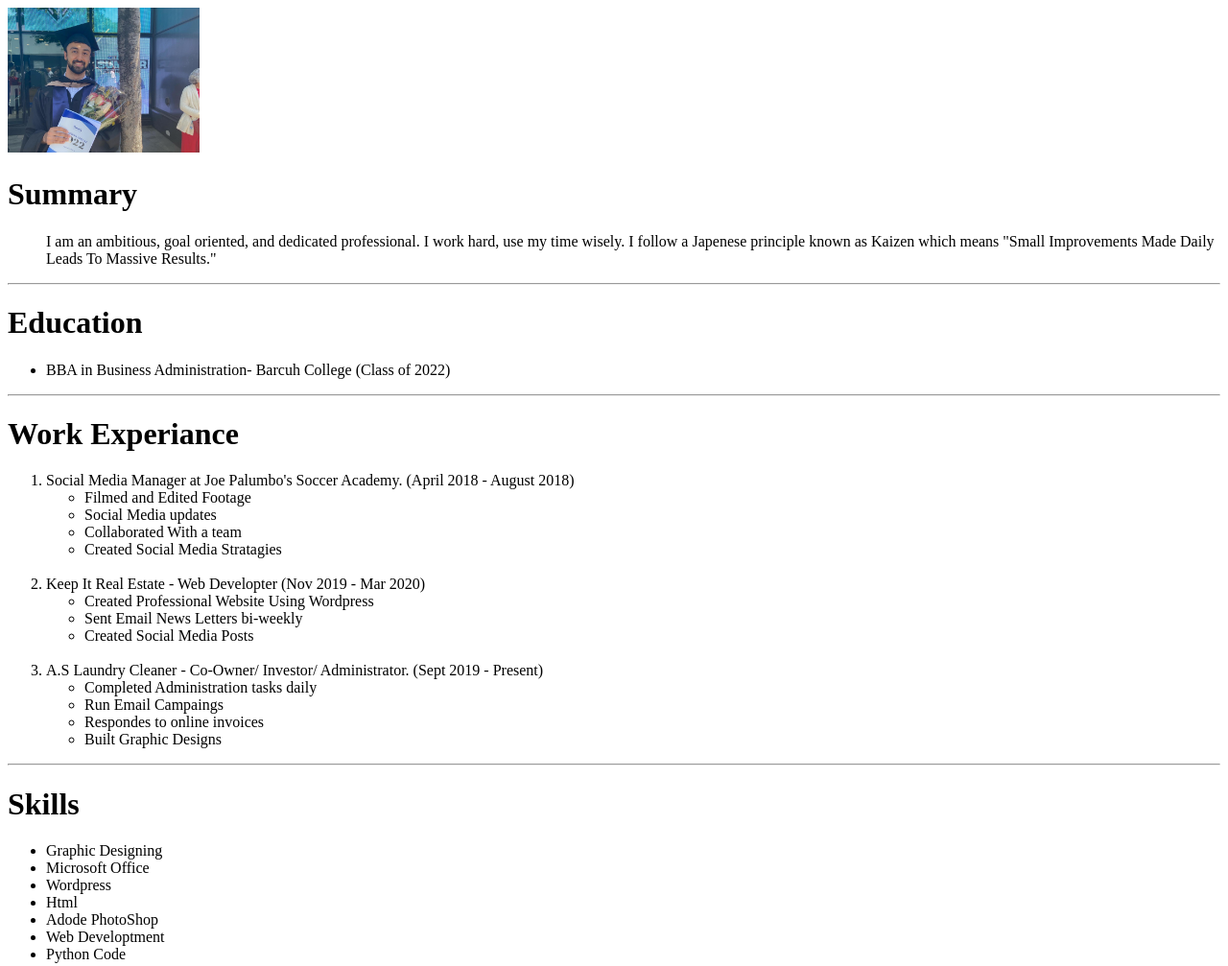
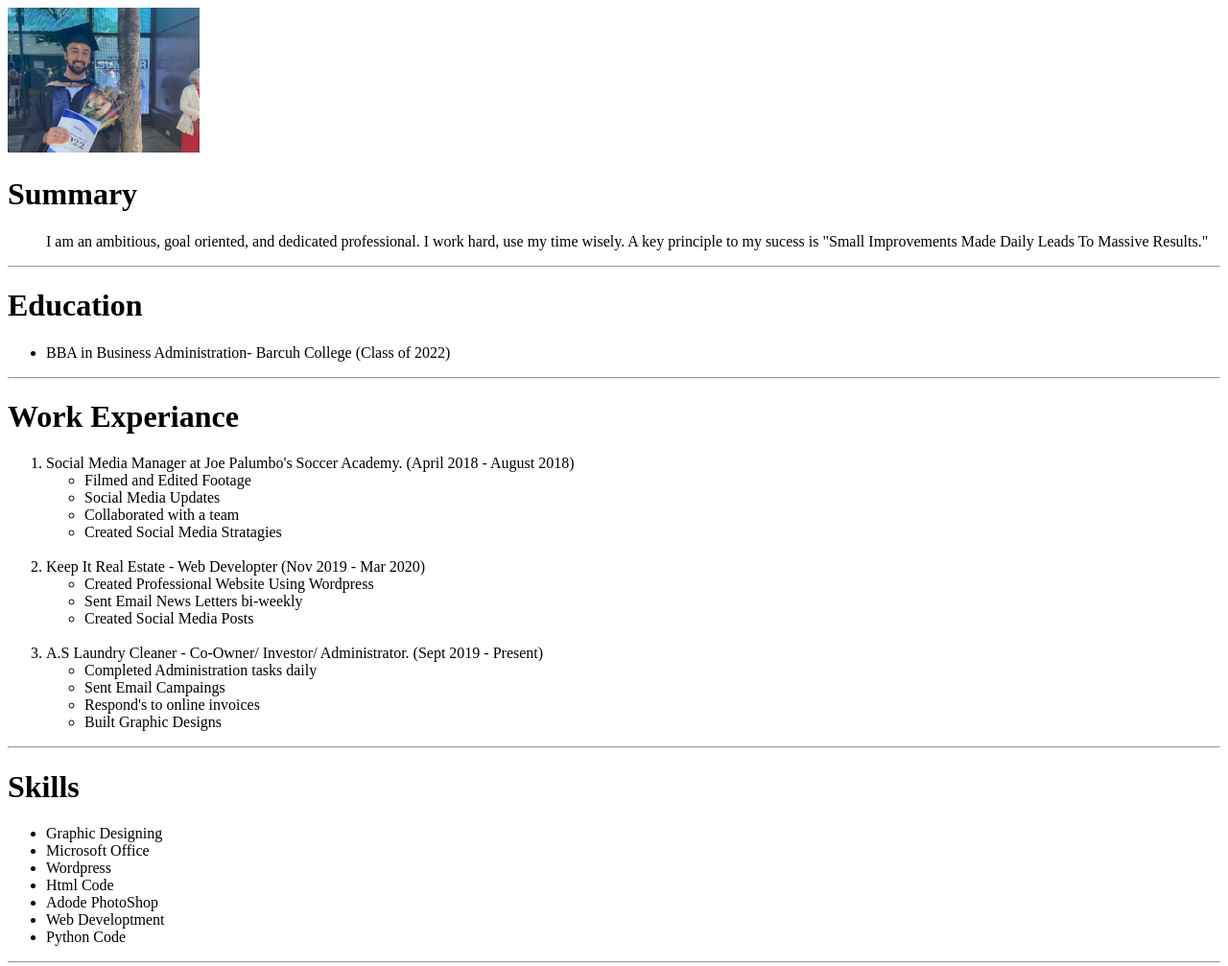
Before and after one commit to WaliAzi/Resume2023, a plain HTML site: page index.html in a window 1280 px wide. Shown: the top 1007 px of the page at 96% size. Drawn offline with Linux system fonts and the light colour scheme.

Commit message:
Update index.html

```diff
--- a/index.html
+++ b/index.html
@@ -10,7 +10,7 @@
 
 
     <h1>Summary</h1>
-    <ul>I am an ambitious, goal oriented, and dedicated professional. I work hard, use my time wisely. I follow a Japenese principle known as Kaizen which means "Small Improvements Made Daily Leads To Massive Results."</ul>
+    <ul>I am an ambitious, goal oriented, and dedicated professional. I work hard, use my time wisely. A key principle to my sucess is "Small Improvements Made Daily Leads To Massive Results."</ul>
 <hr/>
 
     <h1>Education</h1>
@@ -23,8 +23,8 @@
     <li>Social Media Manager at Joe Palumbo's Soccer Academy. (April 2018 - August 2018)</li>
     <ul>
         <li>Filmed and Edited Footage</li>
-        <li>Social Media updates</li>
-        <li>Collaborated With a team</li>
+        <li>Social Media Updates</li>
+        <li>Collaborated with a team</li>
         <li>Created Social Media Stratagies</li>
     </ul>
     <br/>
@@ -38,8 +38,8 @@
     <li>A.S Laundry Cleaner - Co-Owner/ Investor/ Administrator. (Sept 2019 - Present)</li>
     <ul>
         <li>Completed Administration tasks daily</li>
-        <li>Run Email Campaings </li>
-        <li>Respondes to online invoices</li>
+        <li> Sent Email Campaings </li>
+        <li>Respond's to online invoices</li>
         <li>Built Graphic Designs</li>
     </ul>
 </ol>
@@ -50,7 +50,7 @@
         <li>Graphic Designing</li>
         <li>Microsoft Office</li>
         <li>Wordpress</li>
-        <li>Html</li>
+        <li>Html Code</li>
         <li>Adode PhotoShop</li>
         <li>Web Developtment</li>
         <li>Python Code</li>
```
